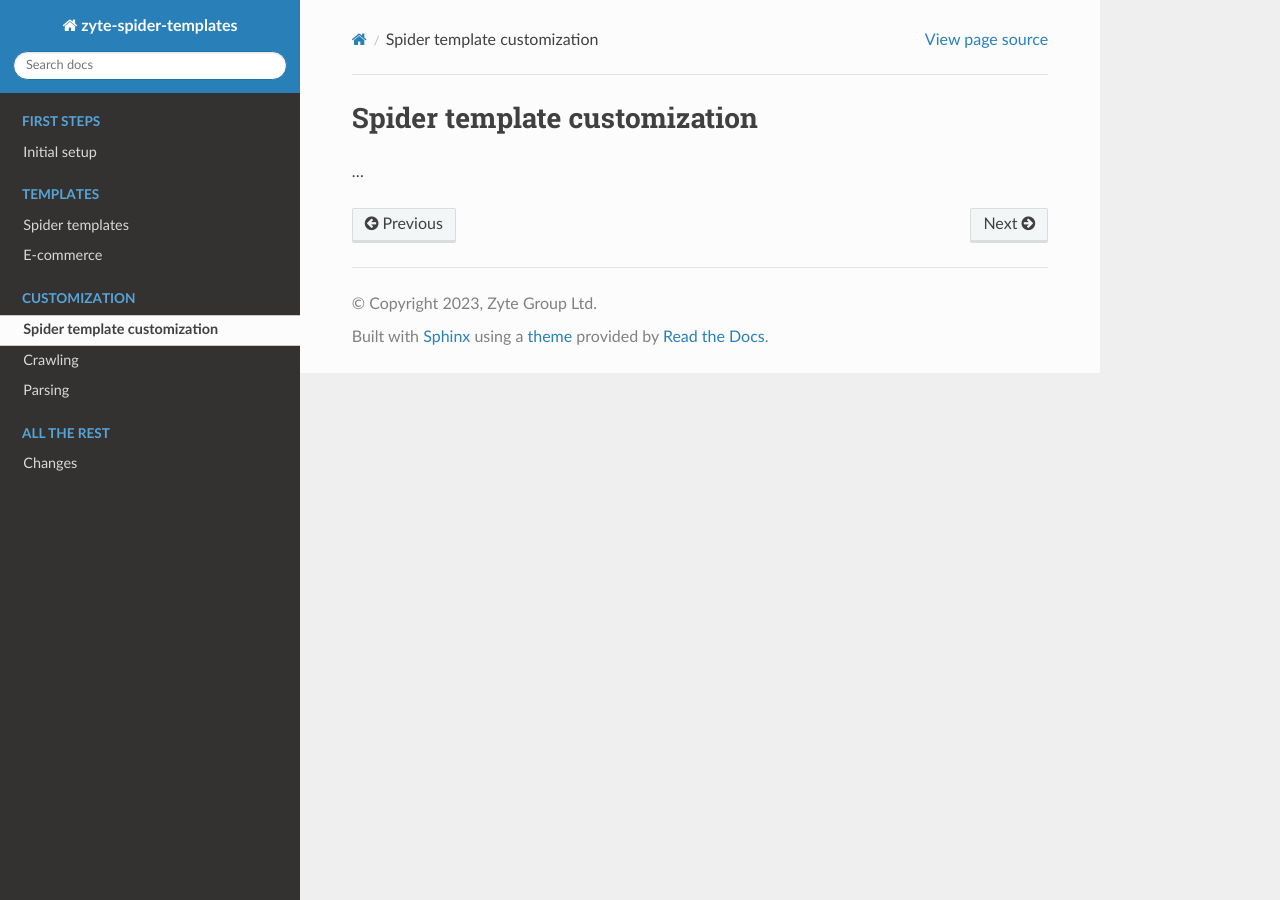
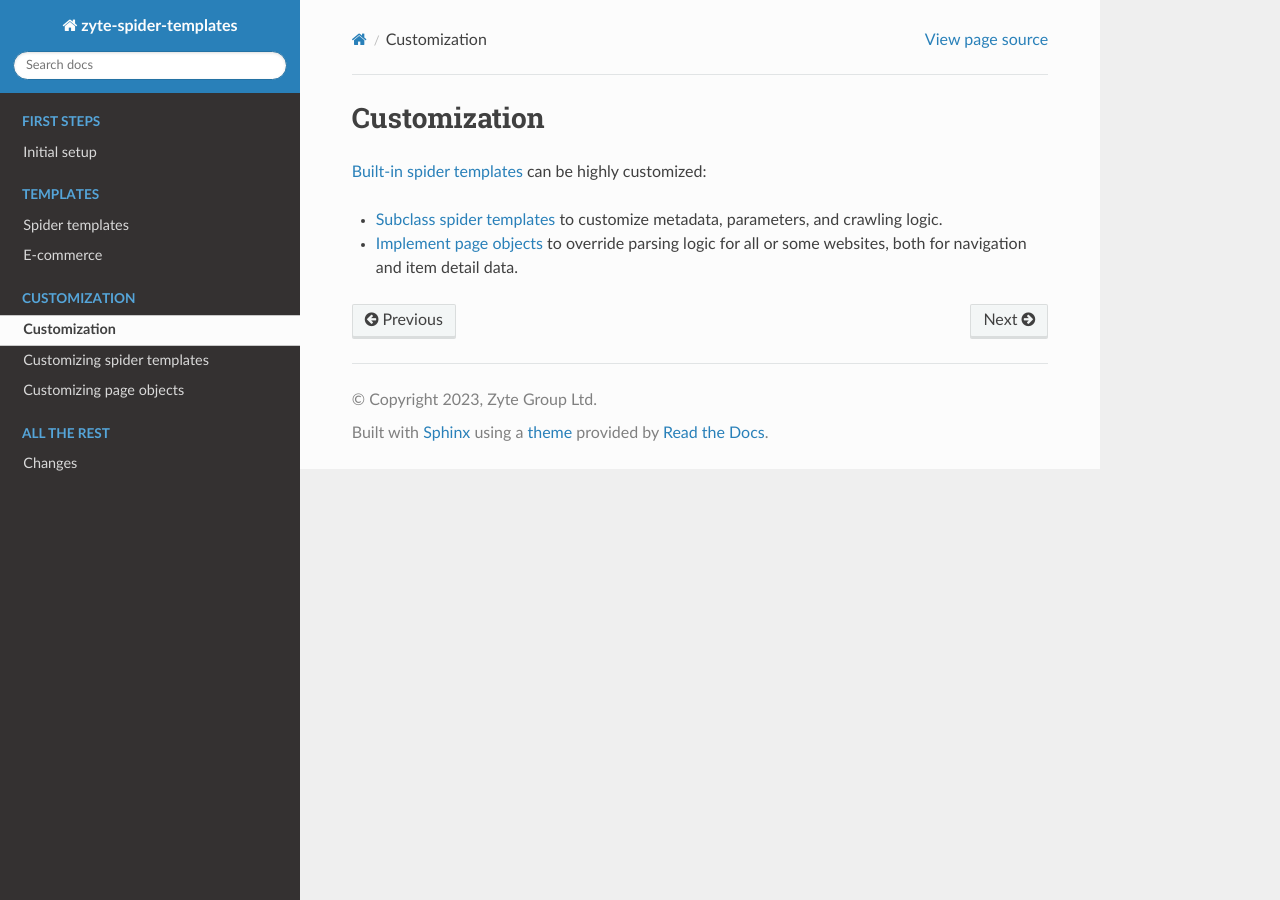
Before and after one commit to zytedata/zyte-spider-templates, a Sphinx documentation site: the page built from docs/customization/index.rst, in a window 1280 px wide. Built offline with Sphinx 7.4.7 and the Read the Docs theme 2.0.0, drawn with Linux system fonts in a browser that asks for light colours.

Commit message:
Provide some examples of spider template customization

```diff
--- a/docs/customization/crawling.rst
+++ /dev/null
@@ -1,5 +0,0 @@
-======================================
-Spider template crawling customization
-======================================
-
-…
--- a/docs/customization/index.rst
+++ b/docs/customization/index.rst
@@ -1,7 +1,13 @@
 .. _customization:
 
-=============================
-Spider template customization
-=============================
+=============
+Customization
+=============
 
-…
+:ref:`Built-in spider templates <spider-templates>` can be highly customized:
+
+-   :ref:`Subclass spider templates <custom-spiders>` to customize metadata,
+    parameters, and crawling logic.
+
+-   :ref:`Implement page objects <custom-page-objects>` to override parsing
+    logic for all or some websites, both for navigation and item detail data.
--- a/docs/customization/parsing.rst
+++ /dev/null
@@ -1,5 +0,0 @@
-=====================================
-Spider template parsing customization
-=====================================
-
-…
--- a/docs/index.rst
+++ b/docs/index.rst
@@ -24,8 +24,8 @@ zyte-spider-templates documentation
    :hidden:
 
    customization/index
-   Crawling <customization/crawling>
-   Parsing <customization/parsing>
+   customization/spiders
+   customization/page-objects
 
 .. toctree::
    :caption: All the rest
```
Also changed, not shown: docs/customization/page-objects.rst (added, +7 -0 lines), docs/customization/spiders.rst (added, +104 -0 lines).
